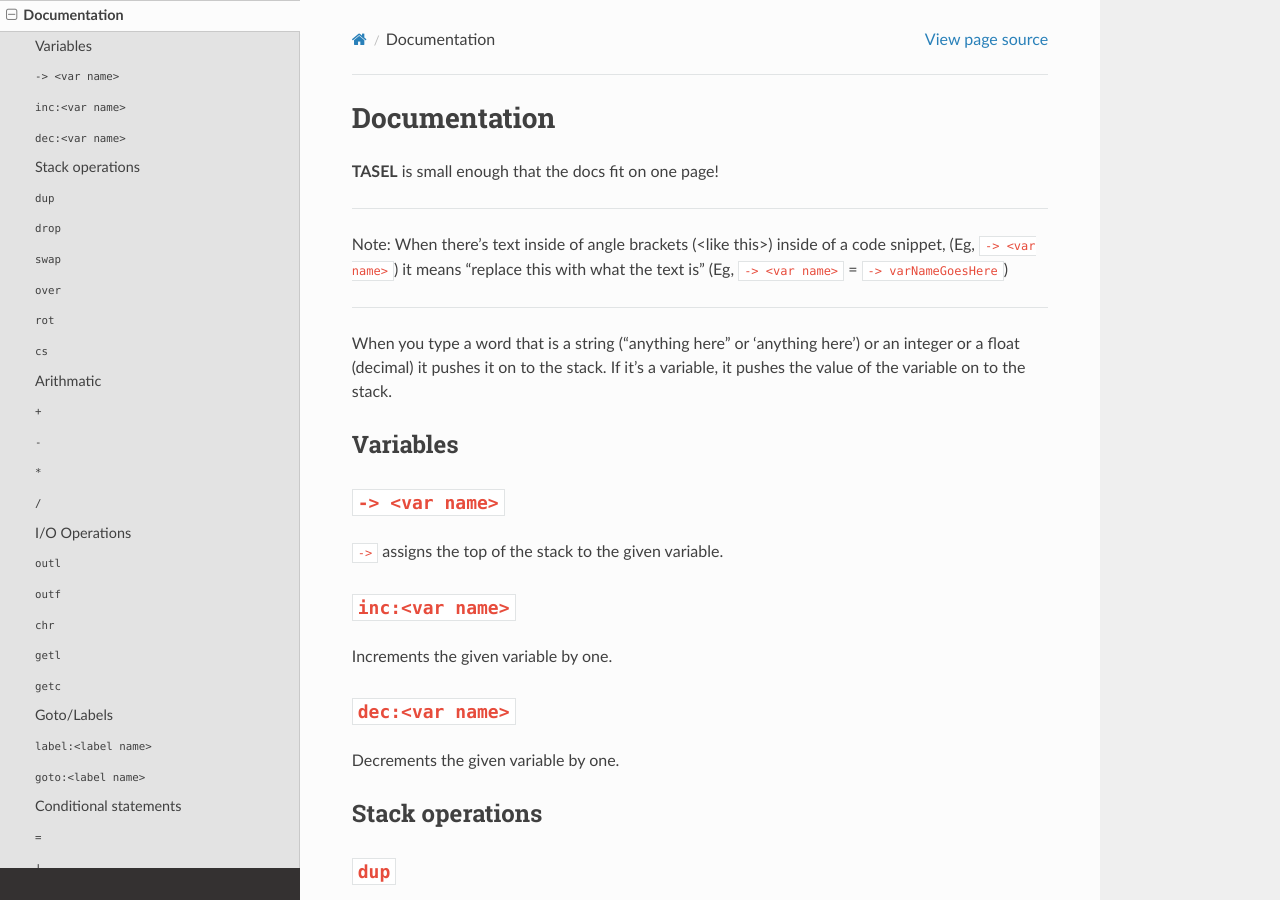
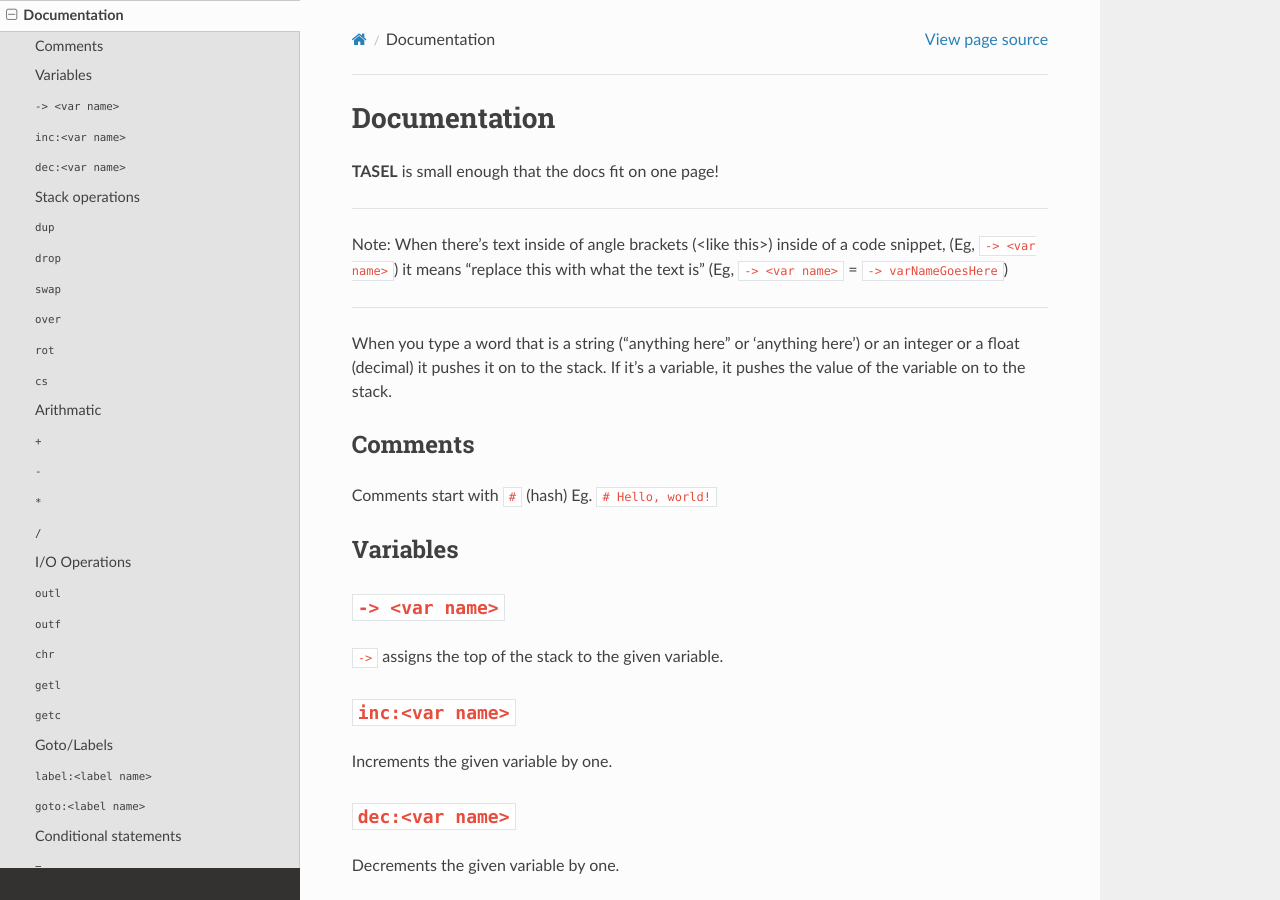
Before and after one commit to ThusEndingTheStory/TASEL-docs, a Sphinx documentation site: the page built from docs/source/docs.rst, in a window 1280 px wide and 900 px high. Built offline with Sphinx 7.4.7 and the Read the Docs theme 2.0.0, drawn with Linux system fonts in a browser that asks for light colours.

Commit message:
Update docs.rst

```diff
--- a/docs/source/docs.rst
+++ b/docs/source/docs.rst
@@ -10,6 +10,11 @@
 ----
 
 When you type a word that is a string ("anything here" or 'anything here') or an integer or a float (decimal) it pushes it on to the stack. If it's a variable, it pushes the value of the variable on to the stack.
+
+Comments
+----
+Comments start with ``#`` (hash)
+Eg. ``# Hello, world!``
 
 Variables
 ----
```
